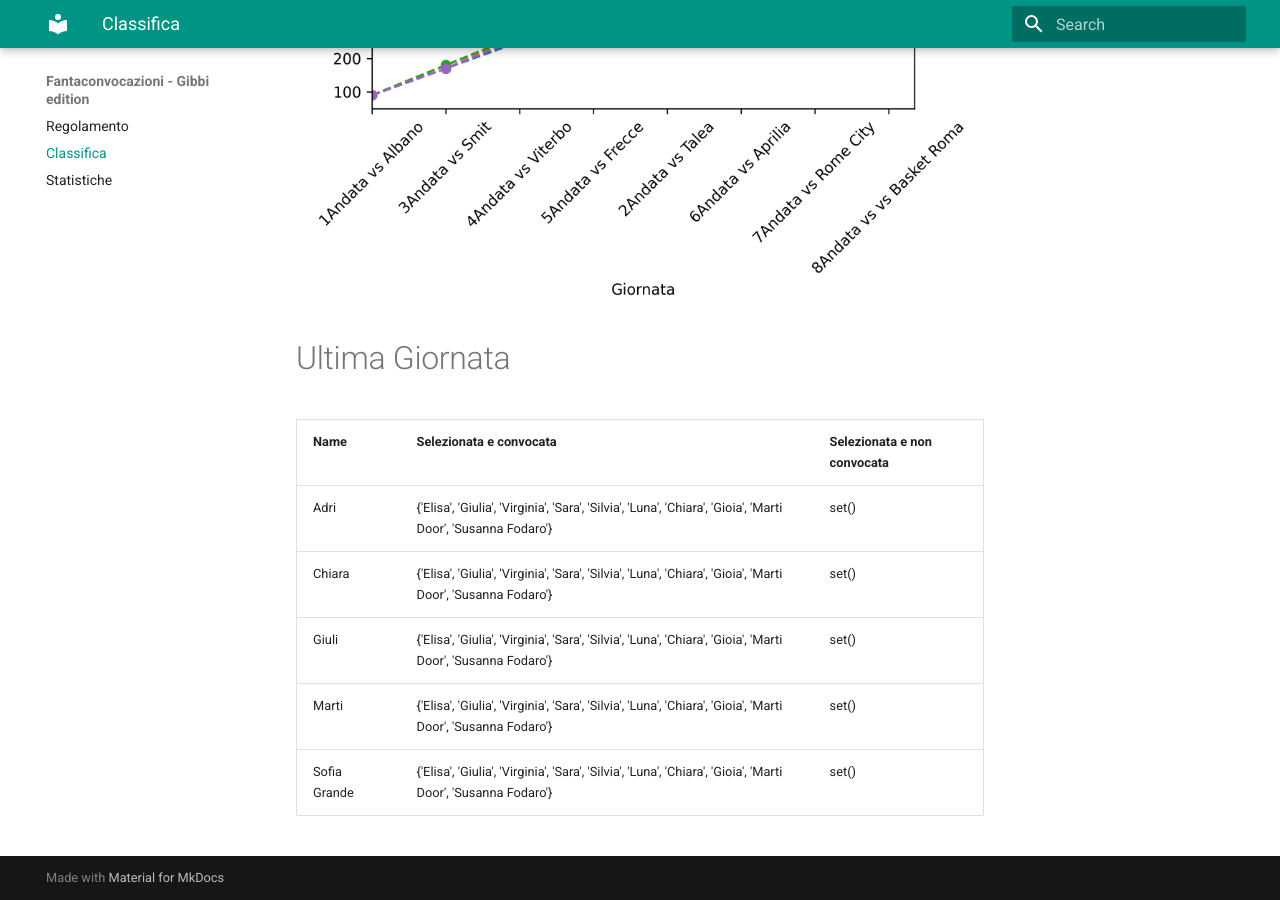
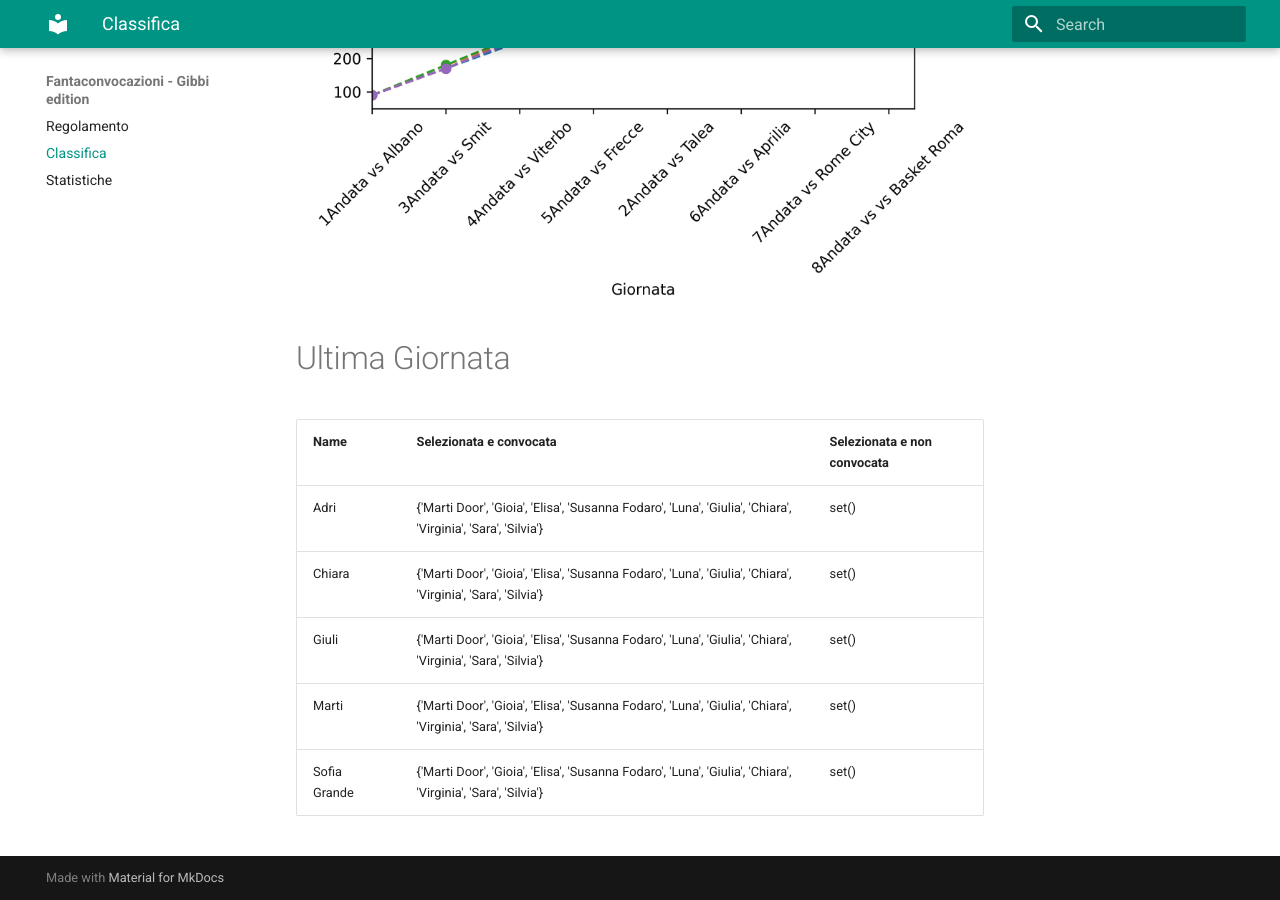
Before and after one commit to martinig94/fantagibbi, an MkDocs documentation site: the page built from docs/Classifica.md, in a window 1280 px wide and 900 px high, scrolled down 810 px. Built offline with MkDocs 1.6.1 and Material for MkDocs 9.7.7, drawn with Linux system fonts in a browser that asks for light colours.

Commit message:
Auto-update from main.py

```diff
--- a/docs/Classifica.md
+++ b/docs/Classifica.md
@@ -18,9 +18,9 @@
 <!-- START_TABLE CORRECT -->
 | Name         | Selezionata e convocata                                                                                      | Selezionata e non convocata   |
 |:-------------|:-------------------------------------------------------------------------------------------------------------|:------------------------------|
-| Adri         | {'Elisa', 'Giulia', 'Virginia', 'Sara', 'Silvia', 'Luna', 'Chiara', 'Gioia', 'Marti Door', 'Susanna Fodaro'} | set()                         |
-| Chiara       | {'Elisa', 'Giulia', 'Virginia', 'Sara', 'Silvia', 'Luna', 'Chiara', 'Gioia', 'Marti Door', 'Susanna Fodaro'} | set()                         |
-| Giuli        | {'Elisa', 'Giulia', 'Virginia', 'Sara', 'Silvia', 'Luna', 'Chiara', 'Gioia', 'Marti Door', 'Susanna Fodaro'} | set()                         |
-| Marti        | {'Elisa', 'Giulia', 'Virginia', 'Sara', 'Silvia', 'Luna', 'Chiara', 'Gioia', 'Marti Door', 'Susanna Fodaro'} | set()                         |
-| Sofia Grande | {'Elisa', 'Giulia', 'Virginia', 'Sara', 'Silvia', 'Luna', 'Chiara', 'Gioia', 'Marti Door', 'Susanna Fodaro'} | set()                         |
+| Adri         | {'Marti Door', 'Gioia', 'Elisa', 'Susanna Fodaro', 'Luna', 'Giulia', 'Chiara', 'Virginia', 'Sara', 'Silvia'} | set()                         |
+| Chiara       | {'Marti Door', 'Gioia', 'Elisa', 'Susanna Fodaro', 'Luna', 'Giulia', 'Chiara', 'Virginia', 'Sara', 'Silvia'} | set()                         |
+| Giuli        | {'Marti Door', 'Gioia', 'Elisa', 'Susanna Fodaro', 'Luna', 'Giulia', 'Chiara', 'Virginia', 'Sara', 'Silvia'} | set()                         |
+| Marti        | {'Marti Door', 'Gioia', 'Elisa', 'Susanna Fodaro', 'Luna', 'Giulia', 'Chiara', 'Virginia', 'Sara', 'Silvia'} | set()                         |
+| Sofia Grande | {'Marti Door', 'Gioia', 'Elisa', 'Susanna Fodaro', 'Luna', 'Giulia', 'Chiara', 'Virginia', 'Sara', 'Silvia'} | set()                         |
 <!-- END_TABLE CORRECT -->
```
